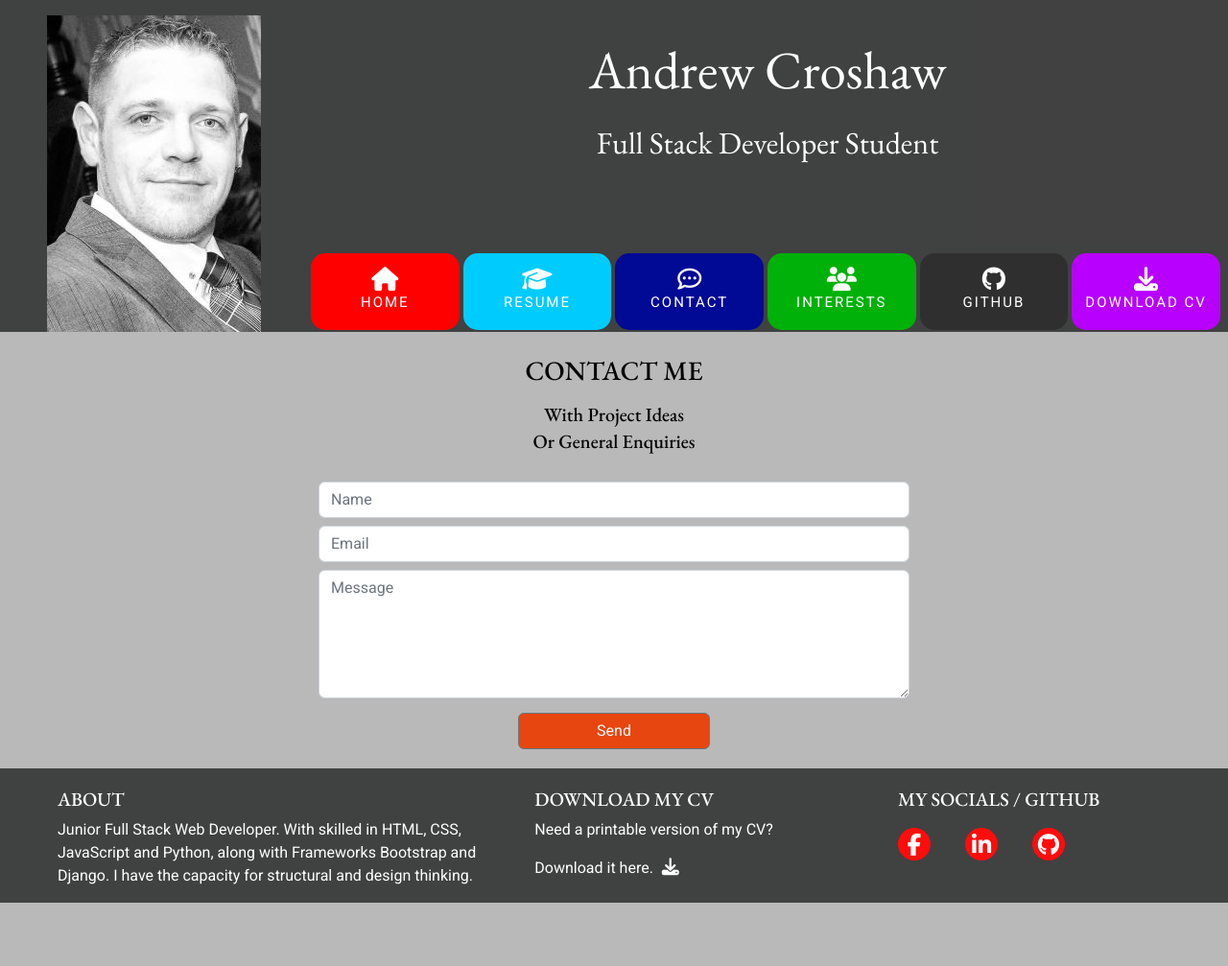
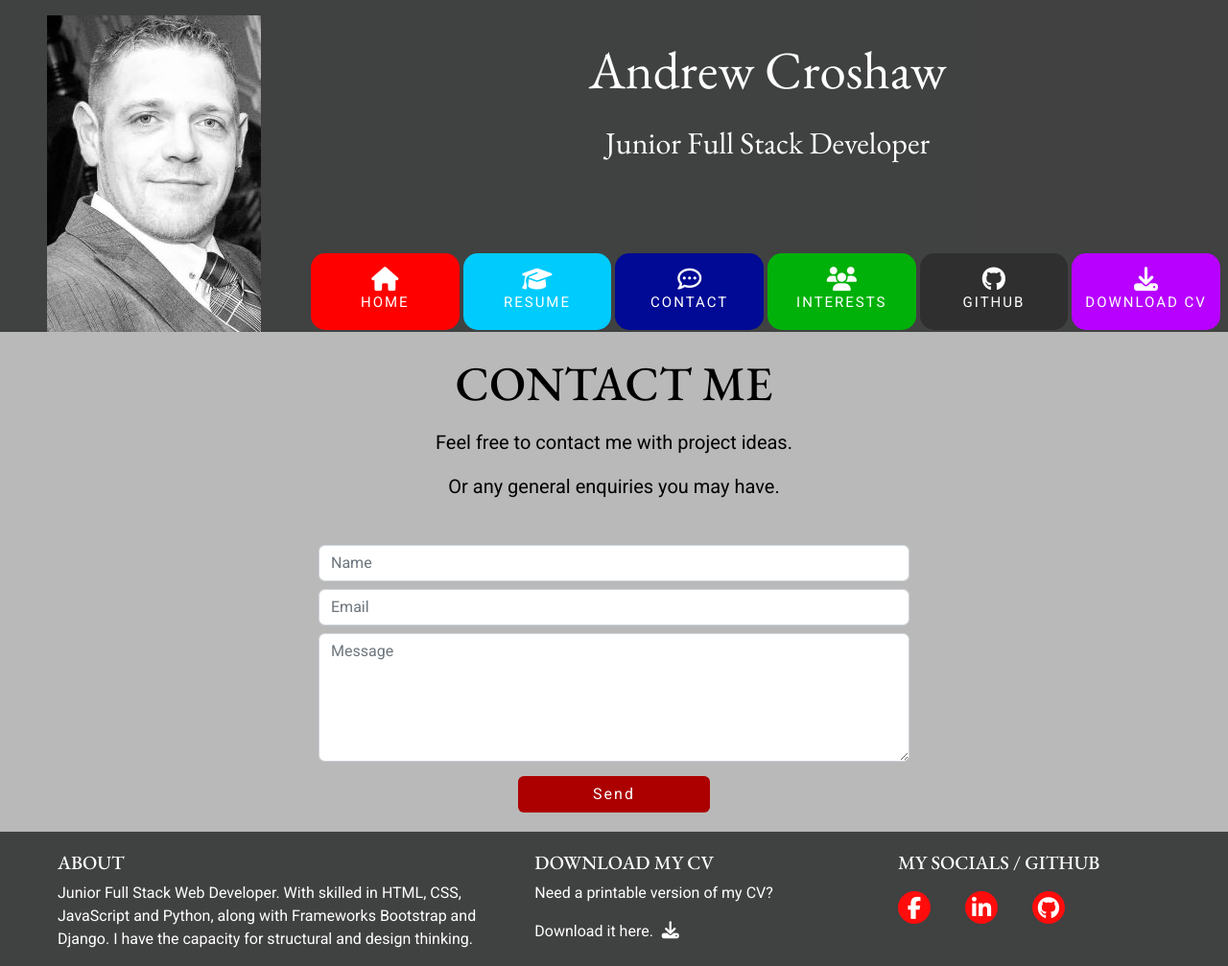
Before and after one commit to A-Croshaw/Andrew-CV, a plain HTML site: page contact.html in a window 1280 px wide. Shown: the whole page at 96% size. Before the commit the page ends 941 px from the top, so only its background shows below. Drawn offline with nearby package versions, Linux system fonts and the light colour scheme.

```diff
--- a/assets/css/style.css
+++ b/assets/css/style.css
@@ -20,6 +20,9 @@
     --github: #302f2f;
     --intrests: #00b109;
     --nav-hover: #ffe600;
+    --icon: #8b0303;
+    --btn: #ac0000;
+    --btn-hover: #ffe600;
 }
 
 /*------Special Paddings/Margins/Text------*/
@@ -198,7 +201,7 @@
 .about-me-icon {
     padding-top: 4px;
     font-size: 23px;
-    color: #fd0000;
+    color: var(--icon);
 }
 
 .personal-detail{
@@ -217,7 +220,30 @@
     font-size: 15px;
 }
 
+/*------Contact------*/
 
+.btn{
+    font-family: var(--text-fonts);
+    width:200px;
+    margin-top: 15px;
+    margin-bottom: 20px;
+    letter-spacing: 2px;
+}
+
+.btn-contact{
+    background-color: var(--btn);
+    color: var(--white);
+}
+
+.btn-contact:hover{
+    background-color: var(--btn-hover);
+    color: var(--black)
+}
+
+.contact-info{
+    font-family: var(--text-fonts);
+    font-size: 20px;
+}
 /*-----GitHub-----*/
 
 .github-heading {
@@ -227,20 +253,7 @@
     margin-bottom: 20px;
 }
 
-/*-----Contact-----*/
 
-.btn{
-    width:200px;
-}
-
-.btn-contact{
-    background-color: #df0000;
-    color: #fafafa;
-}
-
-.btn-contact:hover{
-    background-color: #66167e;
-}
 
 
 
@@ -325,12 +338,7 @@
     margin-bottom: 30px;
 }
 
-button[type="submit"] {
-    margin-top: 15px;
-    margin-bottom: 20px;
-    background-color: #e84610;
-    color: #fafafa;
-}
+
 
 /*--------------------------------------------Map*/
 div#map {
--- a/contact.html
+++ b/contact.html
@@ -38,7 +38,7 @@
             <div class="col-12 col-md-8 col-lg-9 col-xxl-10">
                 <div class="row mb-lg-5">
                         <h1 class="name text-center">Andrew Croshaw</h1>
-                        <h2 class="title text-center my-lg-4"> Full Stack Developer Student</h2>
+                        <h2 class="title text-center my-lg-4"> Junior Full Stack Developer </h2>
                 </div>
                 <div class="row mt-5 pt-4 pe-2">
                     <div class="col-4 col-lg-2 list-inline-item m-0 p-0">
@@ -78,9 +78,9 @@
     <section class="container-fluid ">
         <div class="row bg-color-contact mt-4">
             <div>
-                <h3 class="contact-heading uppercase text-center">Contact me</h3>
-                <h5 class="text-center mt-3">With Project Ideas</h5>
-                <h5 class="text-center mt-1">Or General Enquiries</h5>
+                <h3 class="uppercase text-center page-headers">Contact me</h3>
+                <p class="text-center mt-3 contact-info">Feel free to contact me with project ideas.</p>
+                <p class="text-center mt-1 contact-info">Or any general enquiries you may have.</p>
             </div>
             <div class="center-form">
                 <form onsubmit="return sendMail(this);">
@@ -88,7 +88,7 @@
                     <input type="text" name="emailaddress" class="form-control my-2" id="emailaddress" placeholder="Email" required/>
                     <textarea rows="5" name="message" class="form-control" id="message" placeholder="Message" required></textarea>
                     <div class="row justify-content-evenly">
-                            <button type="submit" class="btn btn-secondary center-block">Send</button>
+                            <button type="submit" class="btn btn-contact center-block">Send</button>
                     </div>
                 </form>
             </div>
@@ -99,7 +99,9 @@
             <div class="col-12 col-lg-5 col-xxl-6">
                 <h5 class="uppercase pb-2">About</h5>
                 <p class="inline-block">
-                    Junior Full Stack Web Developer. With skilled in HTML, CSS, JavaScript and Python, along with Frameworks Bootstrap and Django. I have the capacity for structural and design thinking.
+                    Junior Full Stack Web Developer. With skilled in HTML, CSS,
+                    JavaScript and Python, along with Frameworks Bootstrap and Django.
+                    I have the capacity for structural and design thinking.
                 </p>
             </div>
             <div class="col-12 col-md-6 col-lg-4 col-xxl-4 ps-lg-3 ps-xxl-5">
```
